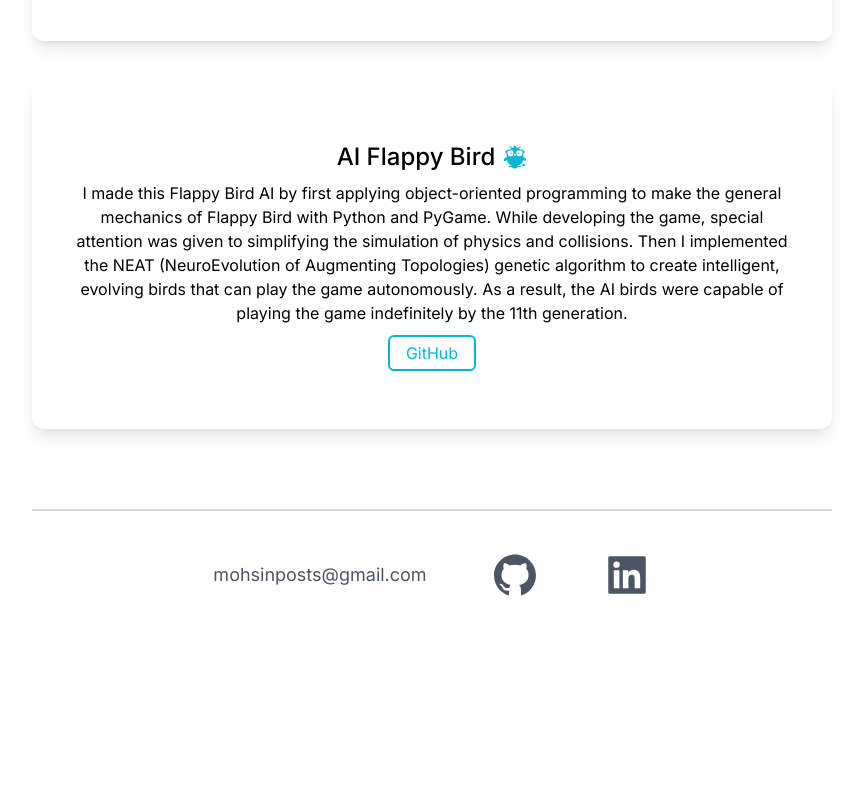
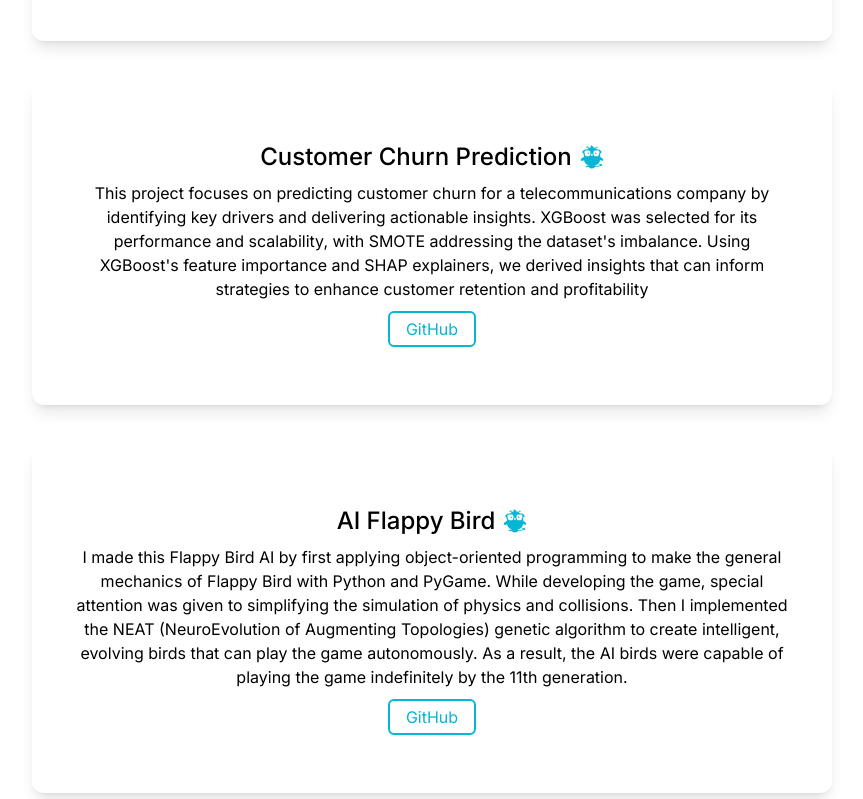
Before and after one commit to mohsinposts/mohsinposts.com, a Next.js app in the folder website/: page / in a window 1280 px wide. Shown: the part 2841-3640 px from the top of the page, without its empty margins (208-1071 px from the left). Before the commit the page ends 3480 px from the top, so only its background shows below. Built offline with nearby package versions, Linux system fonts and the light colour scheme.

Commit message:
added churn project

```diff
--- a/website/app/page.tsx
+++ b/website/app/page.tsx
@@ -139,6 +139,17 @@
             <div className='group relative my-10'>
               <div className='invisible group-hover:visible absolute -inset-0.5 bg-gradient-to-br  from-cyan-100 to-teal-500 rounded-lg blur-md opacity-75'></div>
               <div className='relative bg-white text-center shadow-lg p-10 rounded-xl'>
+                <h3 className='text-2xl font-medium pt-5 pb-2 flex items-center justify-center'>Customer Churn Prediction<FaEarlybirds className='fill-cyan-500 ml-2'/></h3>
+                <p>This project focuses on predicting customer churn for a telecommunications company by identifying key drivers and delivering actionable insights. XGBoost was selected for its performance and scalability, with SMOTE addressing the dataset's imbalance. Using XGBoost&apos;s feature importance and SHAP explainers, we derived insights that can inform strategies to enhance customer retention and profitability</p>
+                <button className="mt-3 mb-5 text-cyan-500 outline outline-2 outline-cyan-500 hover:bg-cyan-500 hover:text-white rounded px-4 py-1">
+                  <a href="https://github.com/mohsinposts/telco-customer-churn/tree/main" target="_blank" rel="noopener noreferrer">GitHub</a>
+                </button>
+              </div>
+            </div>
+
+            <div className='group relative my-10'>
+              <div className='invisible group-hover:visible absolute -inset-0.5 bg-gradient-to-br  from-cyan-100 to-teal-500 rounded-lg blur-md opacity-75'></div>
+              <div className='relative bg-white text-center shadow-lg p-10 rounded-xl'>
                 <h3 className='text-2xl font-medium pt-5 pb-2 flex items-center justify-center'>AI Flappy Bird<FaEarlybirds className='fill-cyan-500 ml-2'/></h3>
                 <p>I made this Flappy Bird AI by first applying object-oriented programming to make the general mechanics of Flappy Bird with Python and PyGame. While developing the game, special attention was given to simplifying the simulation of physics and collisions. Then I implemented the NEAT (NeuroEvolution of Augmenting Topologies) genetic algorithm to create intelligent, evolving birds that can play the game autonomously. As a result, the AI birds were capable of playing the game indefinitely by the 11th generation.</p>
                 <button className="mt-3 mb-5 text-cyan-500 outline outline-2 outline-cyan-500 hover:bg-cyan-500 hover:text-white rounded px-4 py-1">
```
